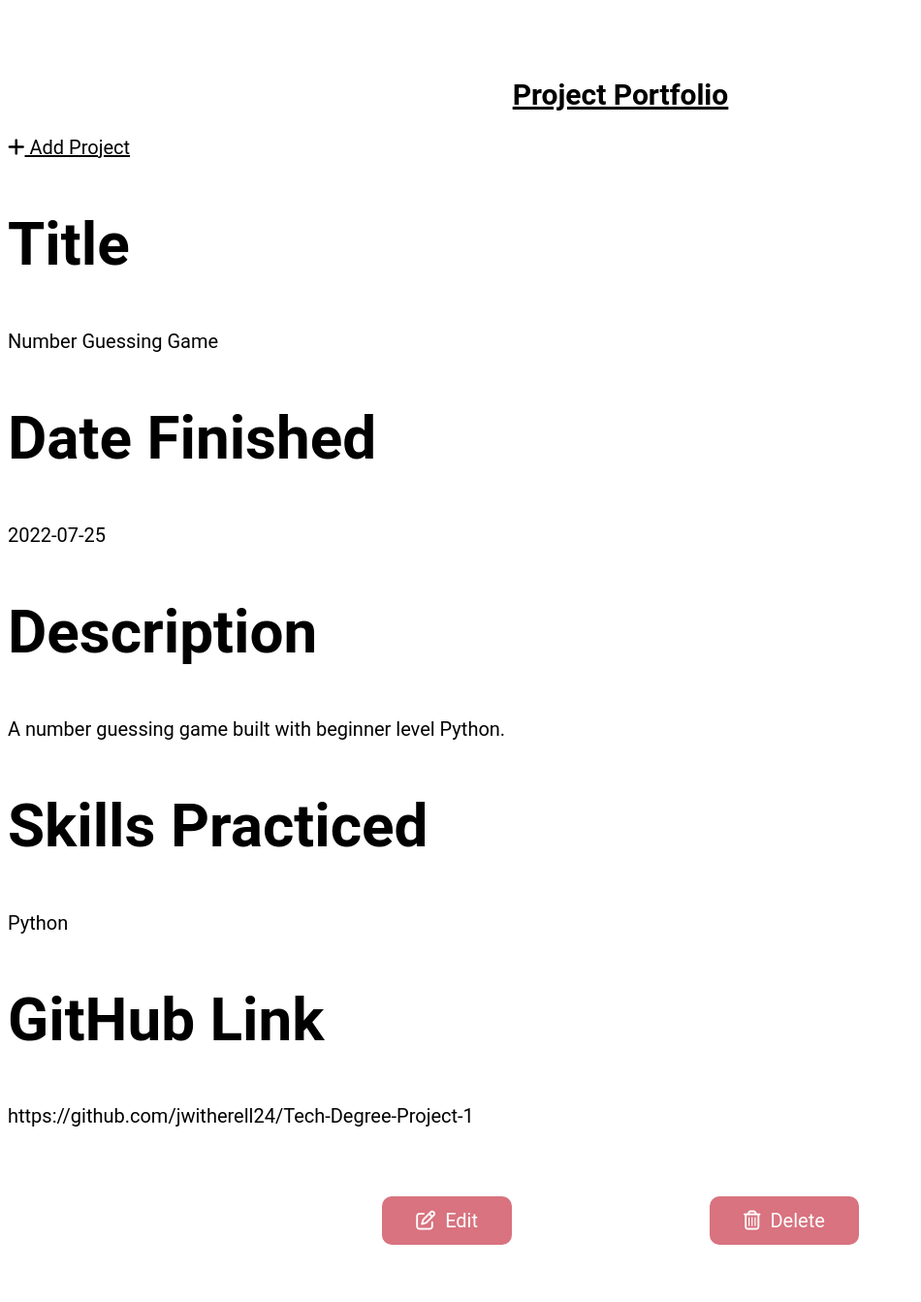
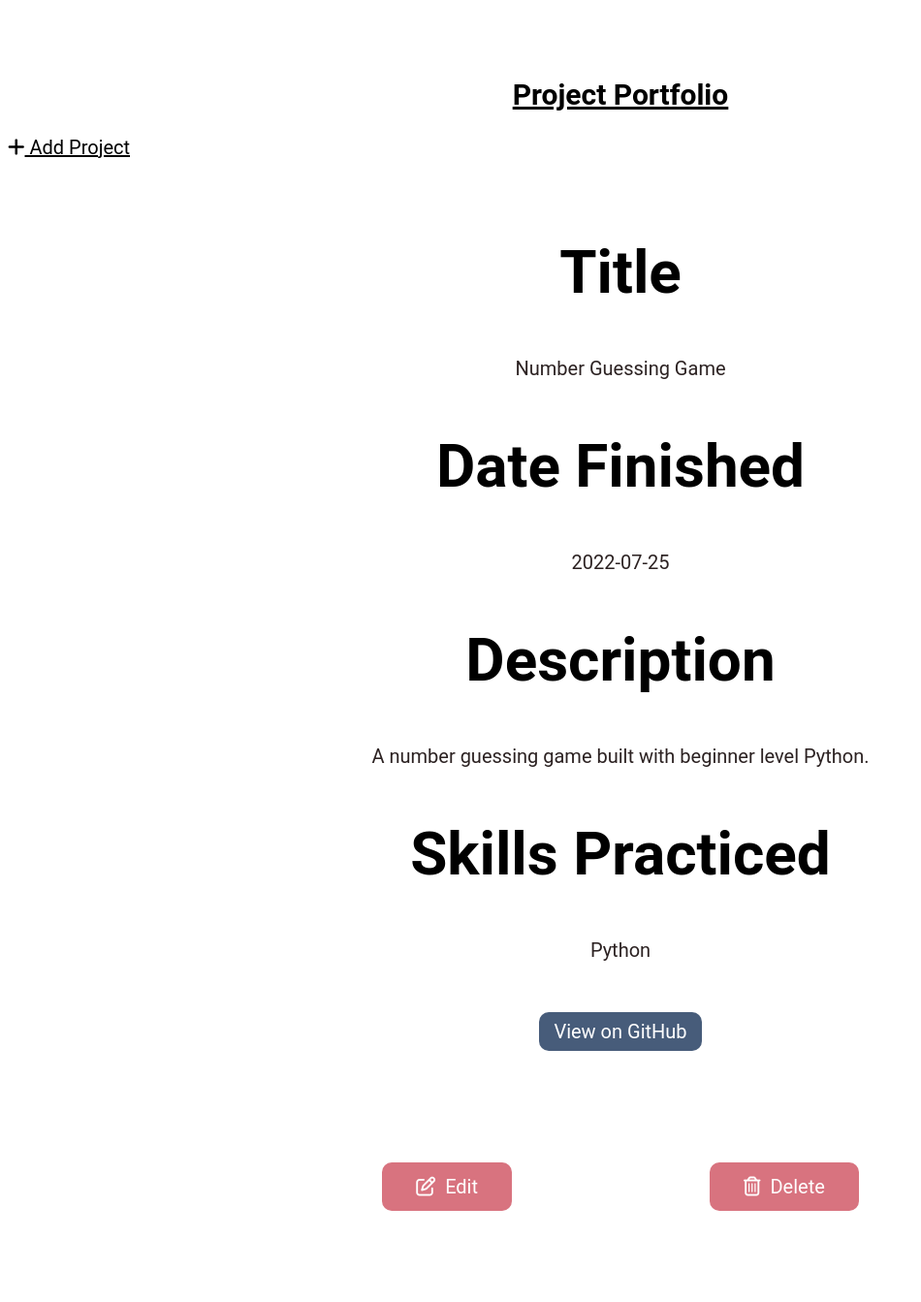
Before and after one commit to jwitherell24/Tech-Degree-Project-5, a Flask app: page /projects/1 in a window 1280 px wide. Shown: the whole page at 97% size, without its empty margins (0-950 px from the left). After the commit the page ends 1249 px from the top, so only its background shows below. Run offline with Flask 3, Linux system fonts and the light colour scheme; some libraries are stand-ins or nearby versions.

Commit message:
Reformatted index and project.html to match styles.css

```diff
--- a/static/css/styles.css
+++ b/static/css/styles.css
@@ -225,7 +225,7 @@ Projects
 *******/
 
 #projects {
-    background-color: var(--secondary);
+    background-color: rgb(255, 255, 255);
     position: relative;
     text-align: center;
     padding: 5%;
--- a/templates/project.html
+++ b/templates/project.html
@@ -8,31 +8,16 @@
 {% endblock %}
 
 {% block content %}
-    <section id="project-data">
-        <div id="project-name">
+    <section class="header">
         <h2>Title</h2>
         <p>{{ project.title }}</p>
-        </div>
-        <div id="left-col">
-           <div>
         <h2>Date Finished</h2>
         <p>{{ project.date_finished }}</p>
-           </div>
-           <div>
         <h2>Description</h2>
         <p>{{ project.description }}</p>
-           </div>
-        </div>
-        <div id="right-col">
-            <div>
         <h2>Skills Practiced</h2>
         <p>{{ project.skills_used }}</p>
-            </div>
-            <div>
-                <h2>GitHub Link</h2>
-                <p>{{ project.github_link }}</p>
-            </div>
-        </div>
+        <a href="{{ project.github_link }}" class="github-btn">View on GitHub</a>
     </section>
     <section id="edit-delete">
         <a href="{{ url_for('edit_project', id=project.id) }}"><i class="far fa-edit"></i>Edit</a>
```
Also changed, not shown: templates/index.html (+12 -9 lines), instance/project_portfolio.db. Lines whose indentation alone changed are shown as unchanged.
